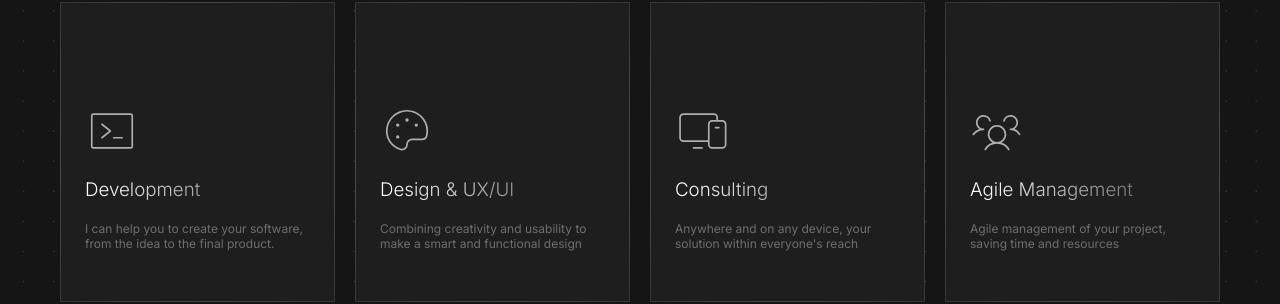
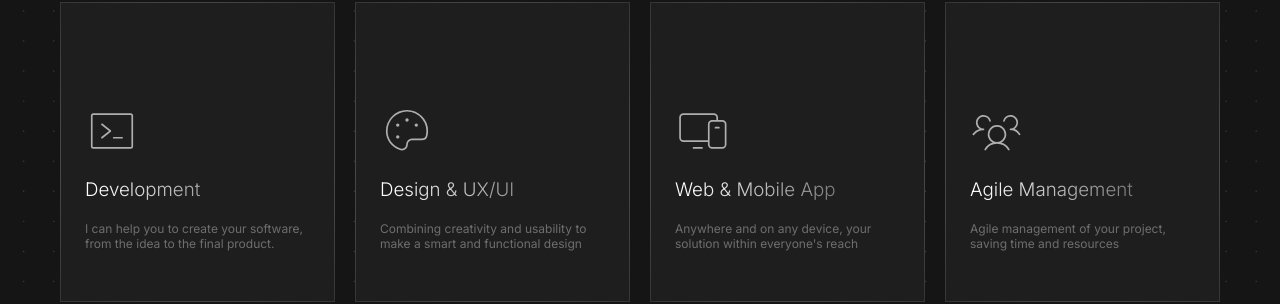
Before and after one commit to isaacviannadev/isaacviannasite, a React (Vite) app: page / in a window 1280 px wide. Shown: the part 1583-1887 px from the top of the page. Built offline with nearby package versions, Linux system fonts and the light colour scheme.

Commit message:
fix card

```diff
--- a/src/components/sections/work/index.tsx
+++ b/src/components/sections/work/index.tsx
@@ -22,7 +22,7 @@ const services = [
     icon: <Palette size={54} weight="thin" />,
   },
   {
-    title: "Consulting",
+    title: "Web & Mobile App ",
     description:
       "Anywhere and on any device, your solution within everyone's reach",
     icon: <Devices size={54} weight="thin" />,
```
